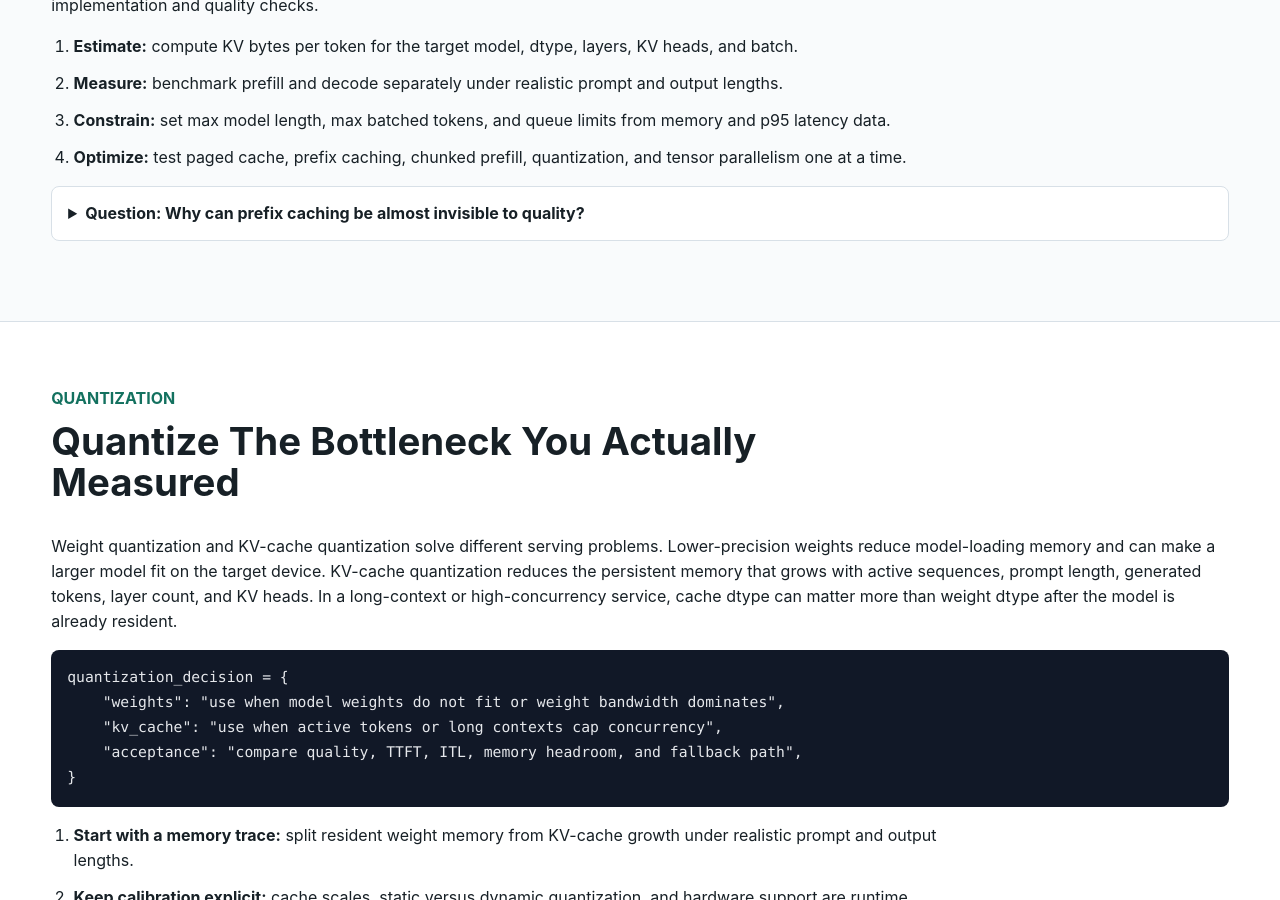
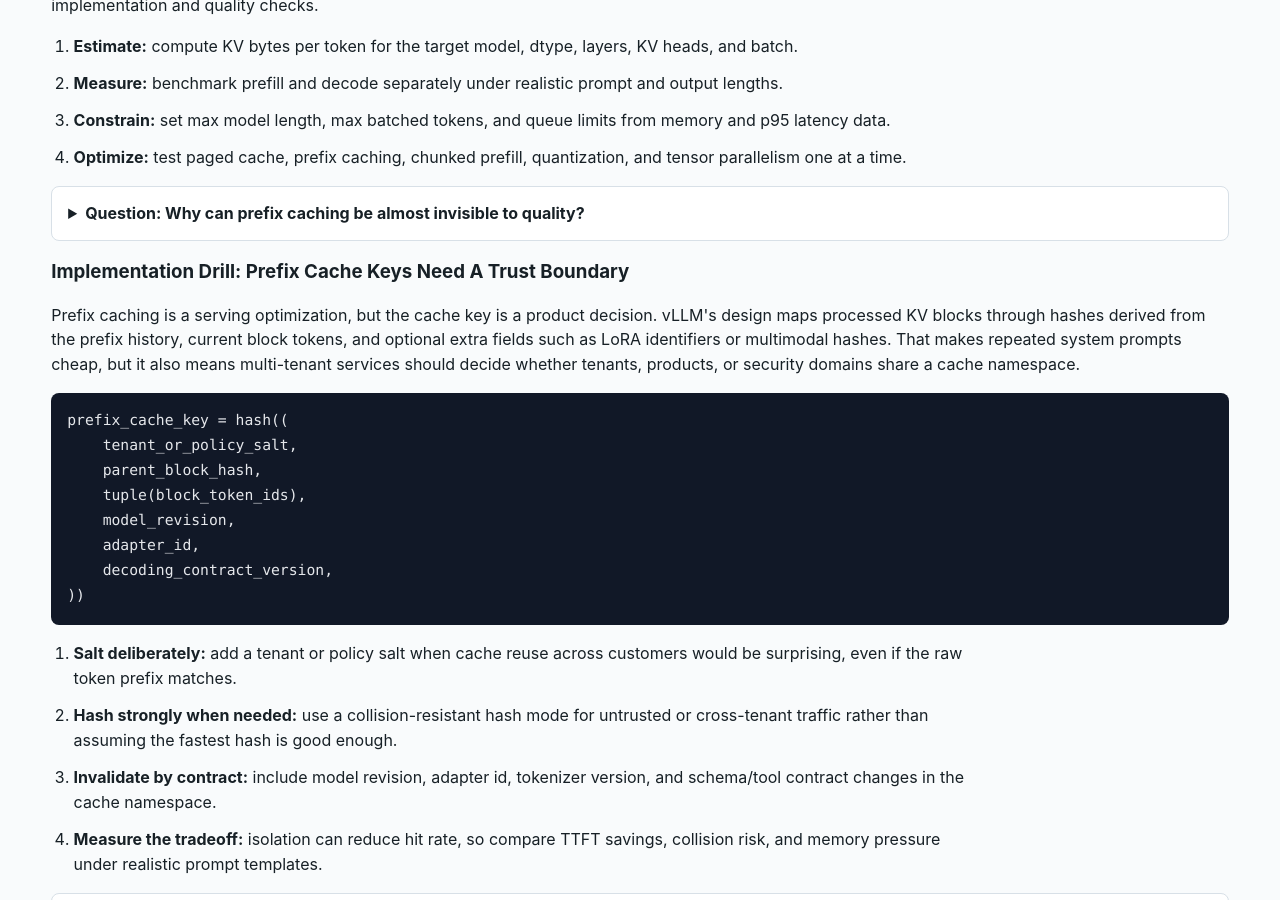
Before and after one commit to kennethli319/kennethli319.github.io, a Jekyll site: the page llm-ml-course/lessons/production-serving.html, which Jekyll copies as it is, in a window 1280 px wide and 900 px high, scrolled down 3440 px. Built offline with Jekyll 4.4.1, drawn with Linux system fonts in a browser that asks for light colours; some of the changed text lies outside the part shown.

Commit message:
Sync prefix cache isolation drill

```diff
--- a/llm-ml-course/lessons/production-serving.html
+++ b/llm-ml-course/lessons/production-serving.html
@@ -151,6 +151,34 @@
         <summary>Question: Why can prefix caching be almost invisible to quality?</summary>
         <p>It reuses exact cached KV blocks for an identical processed prefix, so it avoids duplicate compute without changing the model's logits for that prefix.</p>
       </details>
+      <h3>Implementation Drill: Prefix Cache Keys Need A Trust Boundary</h3>
+      <p>
+        Prefix caching is a serving optimization, but the cache key is a
+        product decision. vLLM's design maps processed KV blocks through hashes
+        derived from the prefix history, current block tokens, and optional
+        extra fields such as LoRA identifiers or multimodal hashes. That makes
+        repeated system prompts cheap, but it also means multi-tenant services
+        should decide whether tenants, products, or security domains share a
+        cache namespace.
+      </p>
+      <pre><code>prefix_cache_key = hash((
+    tenant_or_policy_salt,
+    parent_block_hash,
+    tuple(block_token_ids),
+    model_revision,
+    adapter_id,
+    decoding_contract_version,
+))</code></pre>
+      <ol class="steps">
+        <li><strong>Salt deliberately:</strong> add a tenant or policy salt when cache reuse across customers would be surprising, even if the raw token prefix matches.</li>
+        <li><strong>Hash strongly when needed:</strong> use a collision-resistant hash mode for untrusted or cross-tenant traffic rather than assuming the fastest hash is good enough.</li>
+        <li><strong>Invalidate by contract:</strong> include model revision, adapter id, tokenizer version, and schema/tool contract changes in the cache namespace.</li>
+        <li><strong>Measure the tradeoff:</strong> isolation can reduce hit rate, so compare TTFT savings, collision risk, and memory pressure under realistic prompt templates.</li>
+      </ol>
+      <details class="qa">
+        <summary>Question: Why is prefix-cache salting different from prompt caching?</summary>
+        <p>Prompt caching describes reusing identical computed prefixes. Salting controls who is allowed to share that reuse; it can intentionally split identical token prefixes into separate cache namespaces.</p>
+      </details>
     </section>
 
     <section id="quantization" class="band">
@@ -210,6 +238,8 @@
         <a href="https://docs.vllm.ai/en/stable/features/quantization/quantized_kvcache/">vLLM quantized KV cache</a>,
         <a href="https://docs.vllm.ai/en/v0.4.2/models/performance.html">vLLM performance and chunked prefill tuning</a>,
         <a href="https://docs.vllm.ai/en/stable/design/prefix_caching/">vLLM prefix caching design</a>,
+        <a href="https://docs.vllm.ai/en/latest/features/automatic_prefix_caching.html">vLLM automatic prefix caching</a>,
+        <a href="https://github.com/vllm-project/vllm/issues/16016">vLLM cache salting design discussion</a>,
         <a href="https://docs.vllm.ai/en/latest/features/disagg_prefill/">vLLM disaggregated prefilling</a>,
         <a href="https://docs.ray.io/en/latest/serve/llm/user-guides/prefill-decode.html">Ray Serve prefill/decode disaggregation</a>,
         <a href="https://nvidia.github.io/TensorRT-LLM/">TensorRT-LLM documentation</a>,
```
